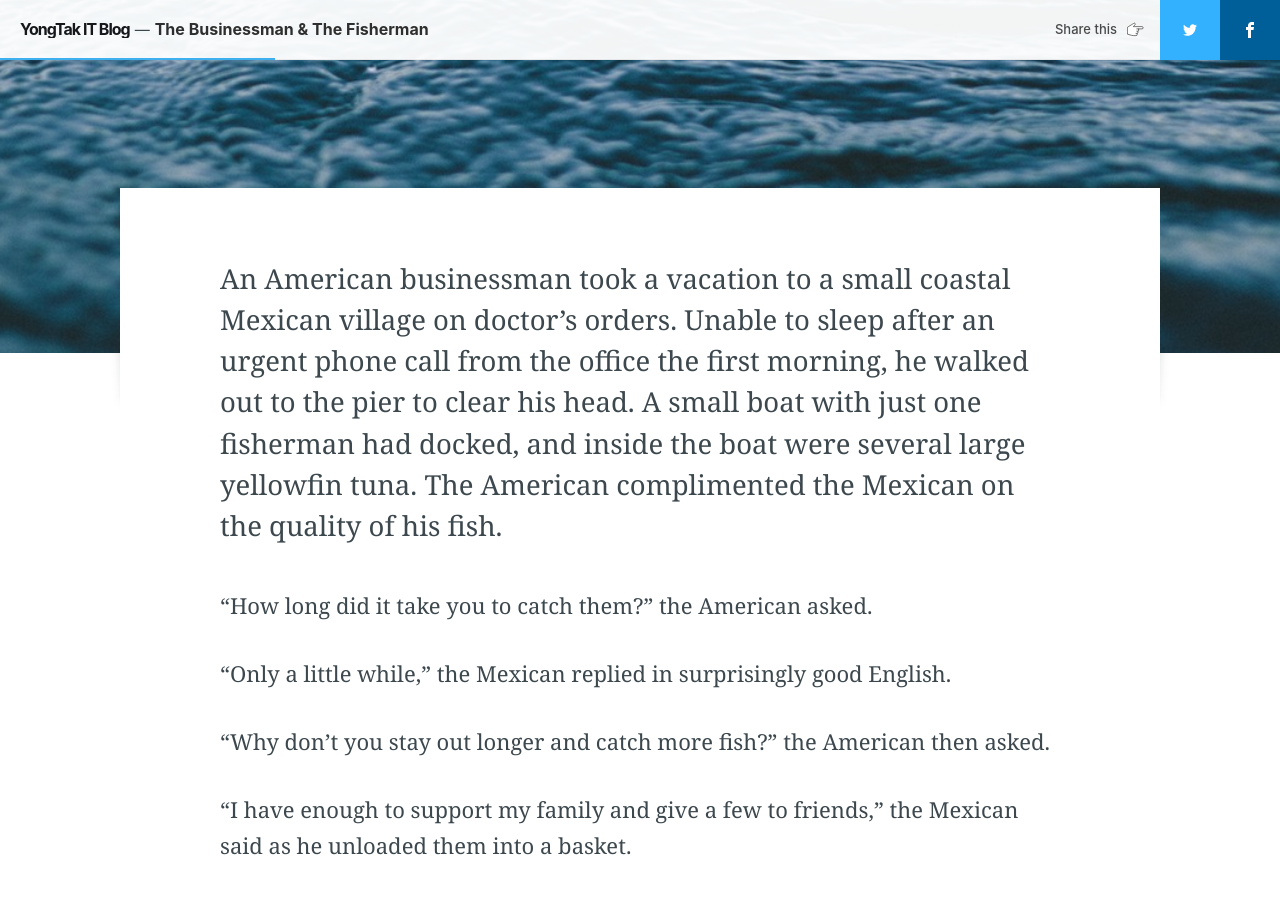
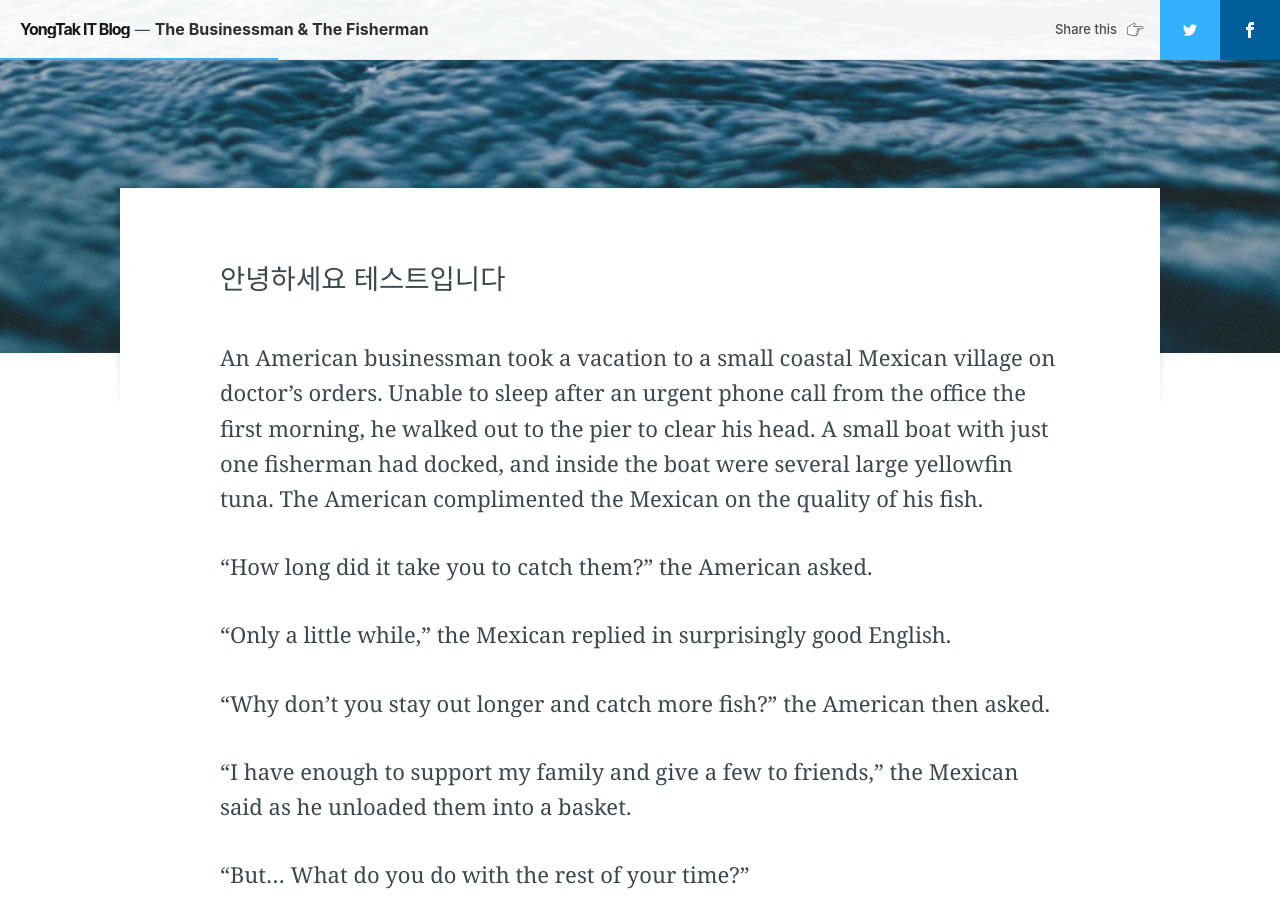
Before and after one commit to ytkim4558/ytkim4558.github.io, a Jekyll site: the page built from _posts/2014-08-12-the-businessman-and-fisherman.md, in a window 1280 px wide and 900 px high, scrolled down 709 px. Built offline with Jekyll 4.4.1, drawn with Linux system fonts in a browser that asks for light colours; nearby versions of some CDN libraries; comment, search, counter and statistics services are not loaded.

Commit message:
포스트 한글 변경 테스트

```diff
--- a/_posts/2014-08-12-the-businessman-and-fisherman.md
+++ b/_posts/2014-08-12-the-businessman-and-fisherman.md
@@ -11,6 +11,8 @@
 logo: assets/images/ghost.png
 author: ytkim4558
 ---
+
+안녕하세요 테스트입니다
 
 An American businessman took a vacation to a small coastal Mexican village on doctor’s orders. Unable to sleep after an urgent phone call from the office the first morning, he walked out to the pier to clear his head. A small boat with just one fisherman had docked, and inside the boat were several large yellowfin tuna. The American complimented the Mexican on the quality of his fish.
 
```
